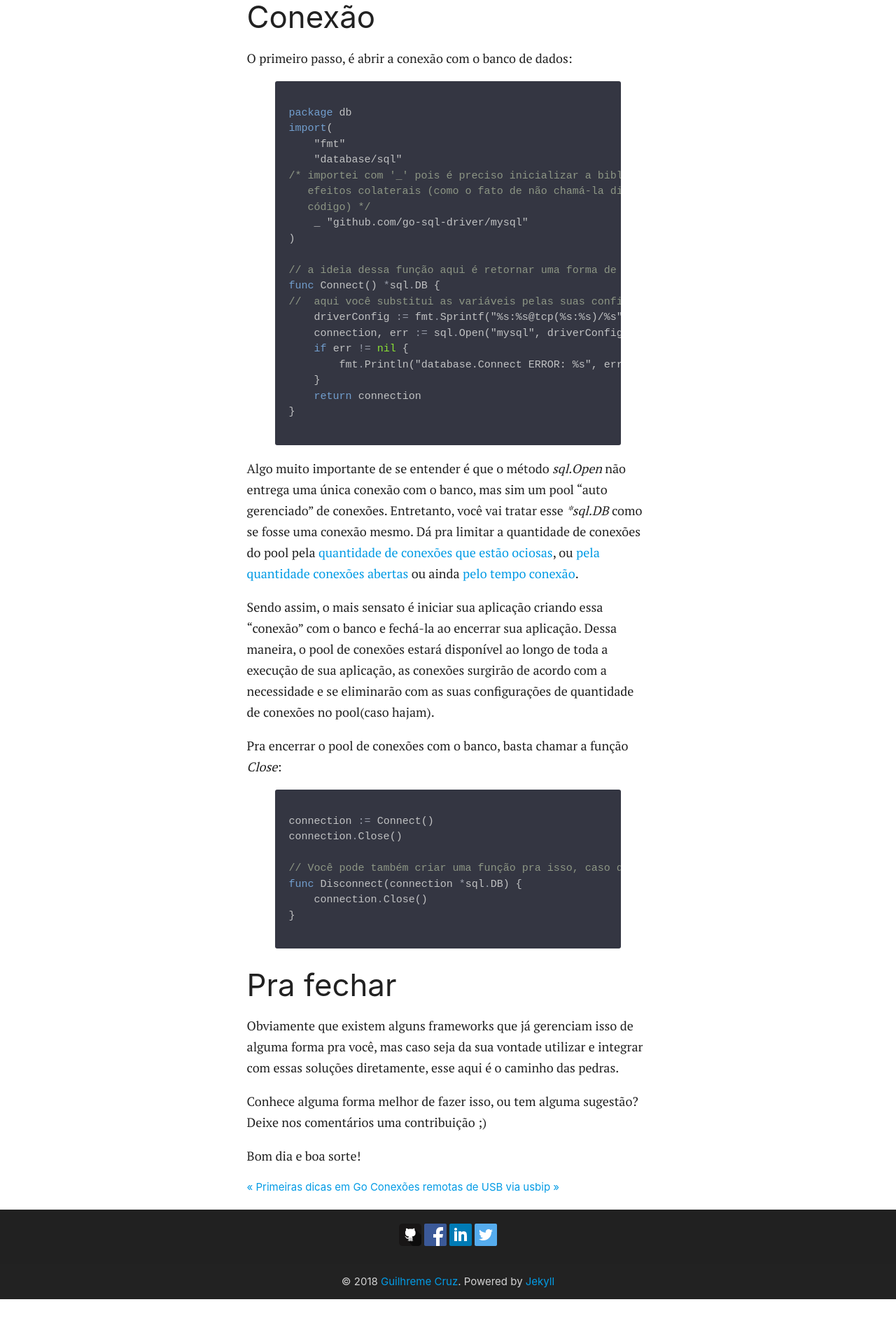
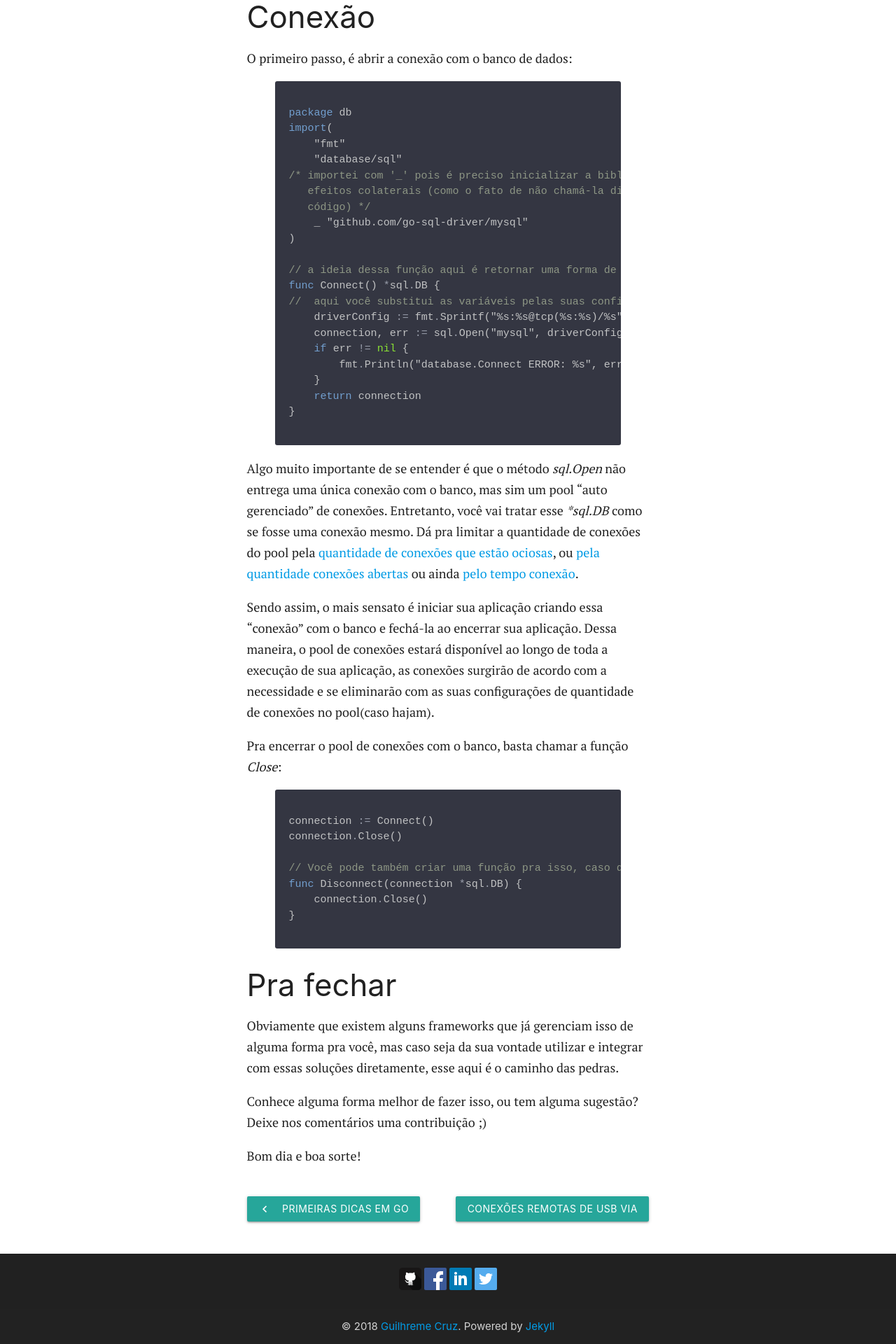
Before and after one commit to guicruzzs/guicruzzs.github.io, a Jekyll site: the page built from _posts/2016-12-11-conexoes-sql-em-go.markdown, in a window 1280 px wide. Shown: the part 984-2904 px from the top of the page at 70% size. Built offline with Jekyll 4.4.1, drawn with Linux system fonts in a browser that asks for light colours; nearby versions of some CDN libraries; comment, search, counter and statistics services are not loaded; before the commit the page ends 2840 px from its top, so only the background shows below that.

Commit message:
Navigation buttons

```diff
--- a/_layouts/post.html
+++ b/_layouts/post.html
@@ -15,8 +15,30 @@ layout: default
     </div>
   </div>
 
+  <!-- POST NAVIGATION -->
+  <div class="col s12 m8 offset-m2 gc-post-nav">
+    {% if page.previous.url %}
+      <div class="col s6">
+        <a class="waves-effect waves-light btn" href="{{ page.previous.url | prepend: site.baseurl }}">
+           <i class="material-icons left">chevron_left</i>
+          {{ page.previous.title }}
+        </a>
+      </div>
+    {% else %}
+      <div class="col offset-s6"></div>
+    {% endif %}
+    {% if page.next.url %}
+      <div class="col s6 right-align">
+        <a class="waves-effect waves-light btn" href="{{ page.next.url | prepend: site.baseurl }}">
+          {{ page.next.title }}
+          <i class="material-icons right">chevron_right</i>
+        </a>
+      </div>
+    {% endif %}
+  </div>
+
+  <!-- COMMENTS -->
   <div class="col s12 m8 offset-m2">
-    <!-- COMMENTS -->
     <div id="disqus_thread"></div>
     <script>
       var disqus_config = function () {
@@ -33,20 +55,4 @@ layout: default
     </script>
     <noscript>Please enable JavaScript to view the <a href="https://disqus.com/?ref_noscript">comments powered by Disqus.</a></noscript>
   </div>
-
-  <div class="col s12 m8 offset-m2">
-    <!-- POST NAVIGATION -->
-    <div class="postNav clearfix">
-      {% if page.previous.url %}
-        <a class="prev{% if page.previous.image %} image{% endif %}" href="{{ page.previous.url | prepend: site.baseurl }}">
-          <span>&laquo;&nbsp;{{ page.previous.title }}</span>
-        </a>
-      {% endif %}
-      {% if page.next.url %}
-        <a class="next{% if page.next.image %} image{% endif %}" href="{{ page.next.url | prepend: site.baseurl }}">
-          <span>{{ page.next.title }}&nbsp;&raquo;</span>
-        </a>
-      {% endif %}
-    </div>
-  </div>
 </div>
--- a/assets/css/style.css
+++ b/assets/css/style.css
@@ -81,6 +81,10 @@ p {
 
 .gc-meta {
   font-size: 18px;
+}
+
+.row div.gc-post-nav {
+  padding: 25px 0;
 }
 
 .intro::first-letter {
```
